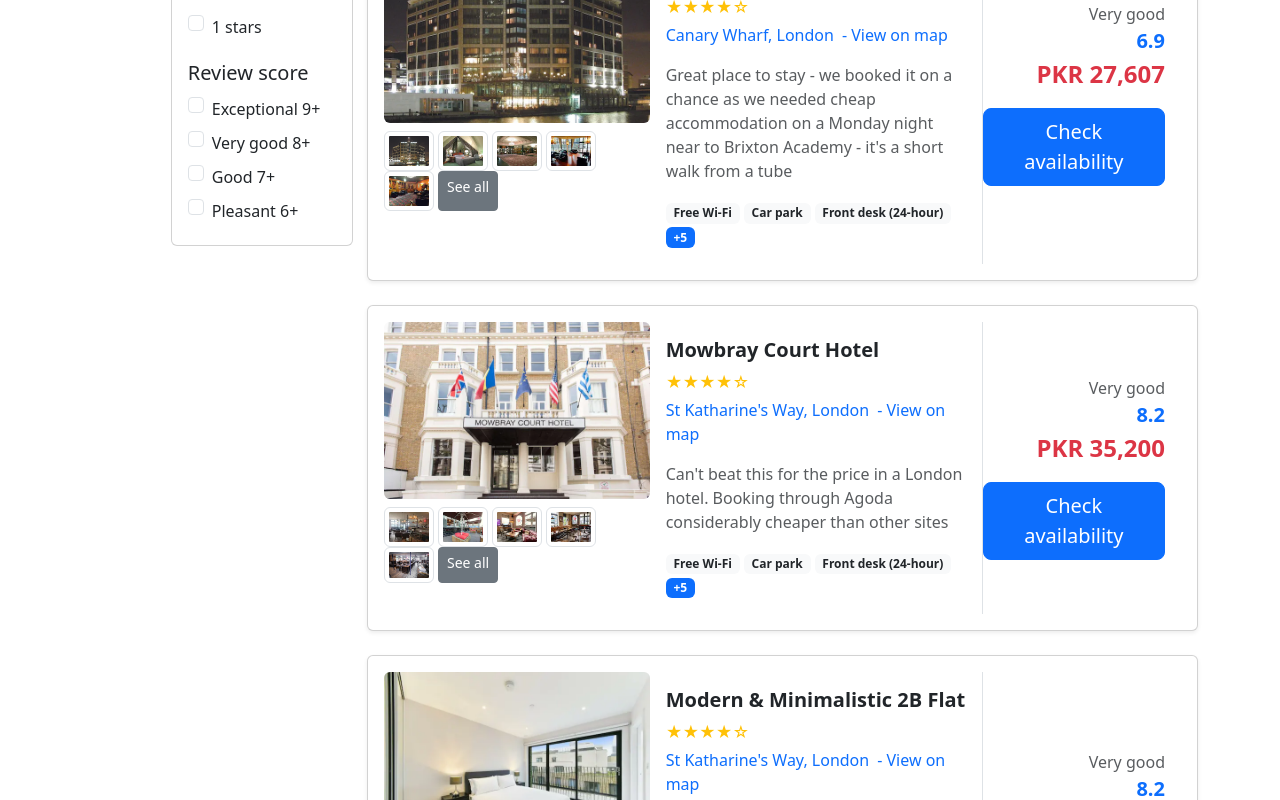
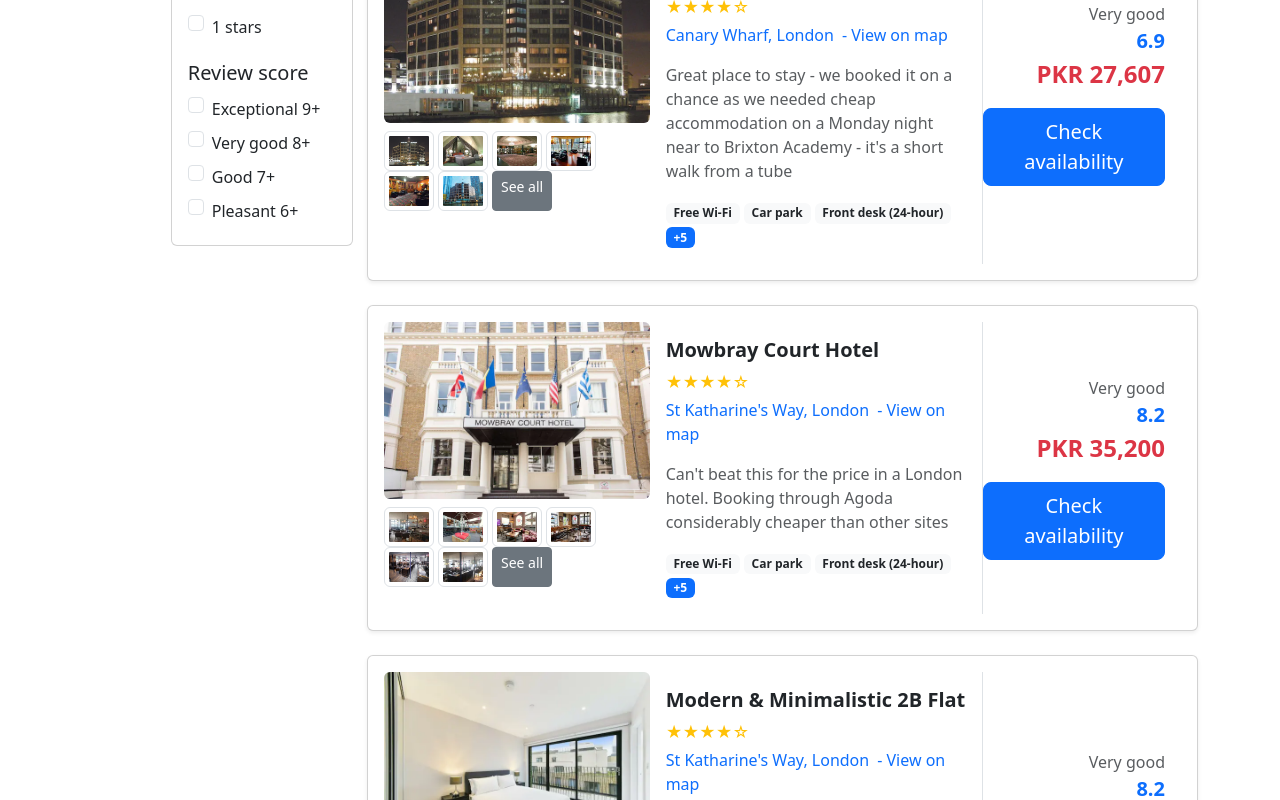
Before and after one commit to abrar0124/Bootstrap, a React (Create React App) app: page / in a window 1280 px wide. Shown: the part 1100-1900 px from the top of the page. Built offline with nearby package versions, Linux system fonts and the light colour scheme.

Commit message:
bootstrap

```diff
--- a/src/components/Gallery.jsx
+++ b/src/components/Gallery.jsx
@@ -65,7 +65,7 @@
                     />
                   </Link>
                   <div className="d-flex flex-wrap mt-2">
-                    {hotel.gallery.slice(0, 5).map((image, index) => (
+                    {hotel.gallery.slice(0, 11).map((image, index) => (
                       <img
                         key={index}
                         src={image}
```
